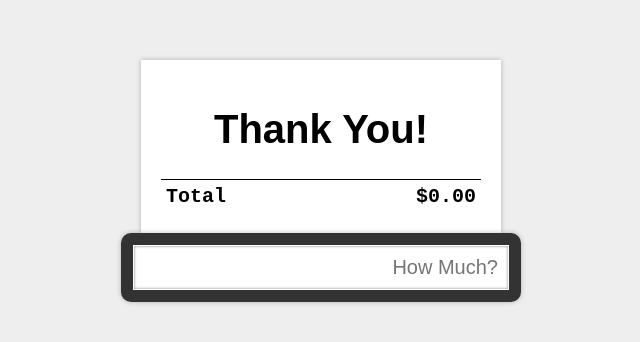
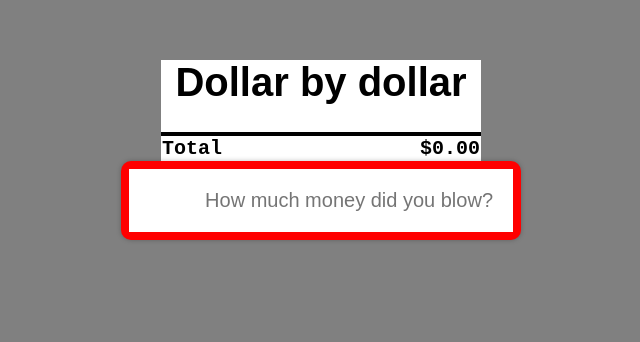
Before and after one commit to jspworldwide/hw_cashregister, a plain HTML site: page index.html in a window 1280 px wide. Shown: the whole page, without its empty margins (319-959 px from the left). Drawn offline with nearby package versions, Linux system fonts and the light colour scheme.

Commit message:
added new layers

```diff
--- a/css/style.css
+++ b/css/style.css
@@ -1,6 +1,6 @@
 body {
-  background: #EEE;
-  font-family: sans-serif;
+  background: gray;
+  font-family: arial;
   font-size: 20px;
   margin: 3em;
   padding: 0;
@@ -11,9 +11,8 @@ body {
 }
 #ticket {
   background: white;
-  margin: 0 1em;
-  padding: 1em;
-  box-shadow: 0 0 5px rgba(0,0,0,.25);
+  margin: 0 2em;
+
 }
 #ticket h1 {
   text-align: center;
@@ -24,7 +23,7 @@ body {
   border-collapse: collapse;
 }
 #ticket td, #ticket th {
-  padding: 5px;
+  padding: 1px;
 }
 #ticket th {
   text-align: left;
@@ -33,23 +32,22 @@ body {
   text-align: right;
 }
 #ticket tfoot th {
-  border-top: 1px solid black;
+  border-top: 4px solid black;
 }
 
 #entry {
-  background: #333;
-  padding: 12px;
+  background: red;
+  padding: 8px;
   border-radius: 10px;
   box-shadow: 0 0 5px rgba(0,0,0,.25);
 }
 #entry input {
   width: 100%;
   padding: 10px;
-  border: 1px solid black;
+  border: 10px solid black;
   text-align: right;
-  font-family: sans-serif;
+  font-family: arial;
   font-size: 20px;
-  box-shadow: inset 0 0 3px rgba(0,0,0,.5);
   -webkit-box-sizing: border-box;
   -moz-box-sizing: border-box;
   box-sizing: border-box;
--- a/index.html
+++ b/index.html
@@ -15,7 +15,7 @@
 
   <div id="register">
   <div id="ticket">
-    <h1>Thank You!</h1>
+    <h1>Dollar by dollar</h1>
     <table>
       <tbody id="entries">
         <!-- add values here -->
@@ -29,7 +29,7 @@
     </table>
   </div>
   <form id="entry">
-    <input id="newEntry" autofocus placeholder="How Much?">
+    <input id="newEntry" autofocus placeholder="How much money did you blow?">
   </form>
 </div>
 
```
Also changed, not shown: js/index.js (+0 -8 lines).
